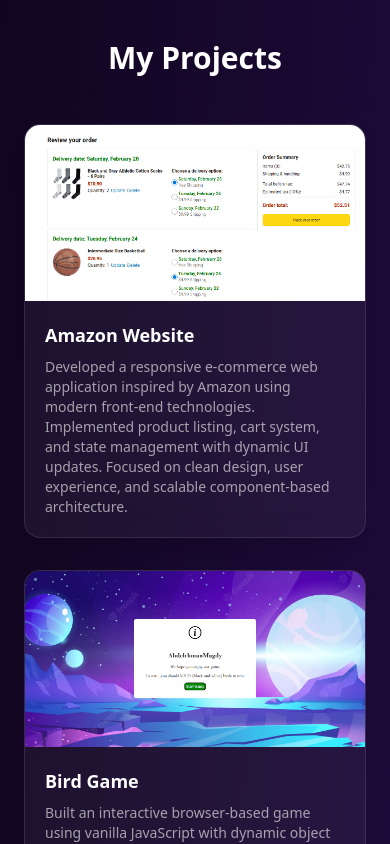
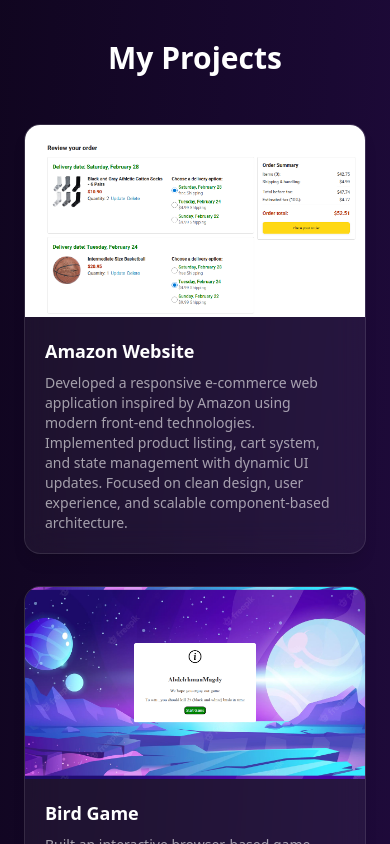
Before and after one commit to abdomagdy1012/portfolioo, a React app: page / in a window 390 px wide. Shown: the part 900-1744 px from the top of the page. Built offline with nearby package versions, Linux system fonts and the light colour scheme; the HTML template or start-up script is replaced by a standard one.

Commit message:
Update for mobile

```diff
--- a/src/components/ProjectCard.jsx
+++ b/src/components/ProjectCard.jsx
@@ -28,16 +28,16 @@
   return (
     <motion.div
       style={{ x: springX, y: springY }}
-      onMouseMove={handleMouseMove}
+      onMouseMove={(e) => window.innerWidth > 768 && handleMouseMove(e)}
       onMouseLeave={handleMouseLeave}
-      className="group bg-white/5 border border-white/10 rounded-2xl overflow-hidden backdrop-blur-lg shadow-lg hover:shadow-purple-500/20 transition"
+      className="relative group bg-white/5 border border-white/10 rounded-2xl overflow-hidden backdrop-blur-lg shadow-lg hover:shadow-purple-500/20 transition"
     >
       {/* Image */}
       <div className="relative overflow-hidden">
         <img
-          src={project.image}
-          className="w-full h-44 object-cover group-hover:scale-105 transition duration-300"
-        />
+  src={project.image}
+  className="w-full h-48 object-cover transition duration-300 group-hover:scale-105"
+/>
       </div>
 
       {/* Content */}
```
